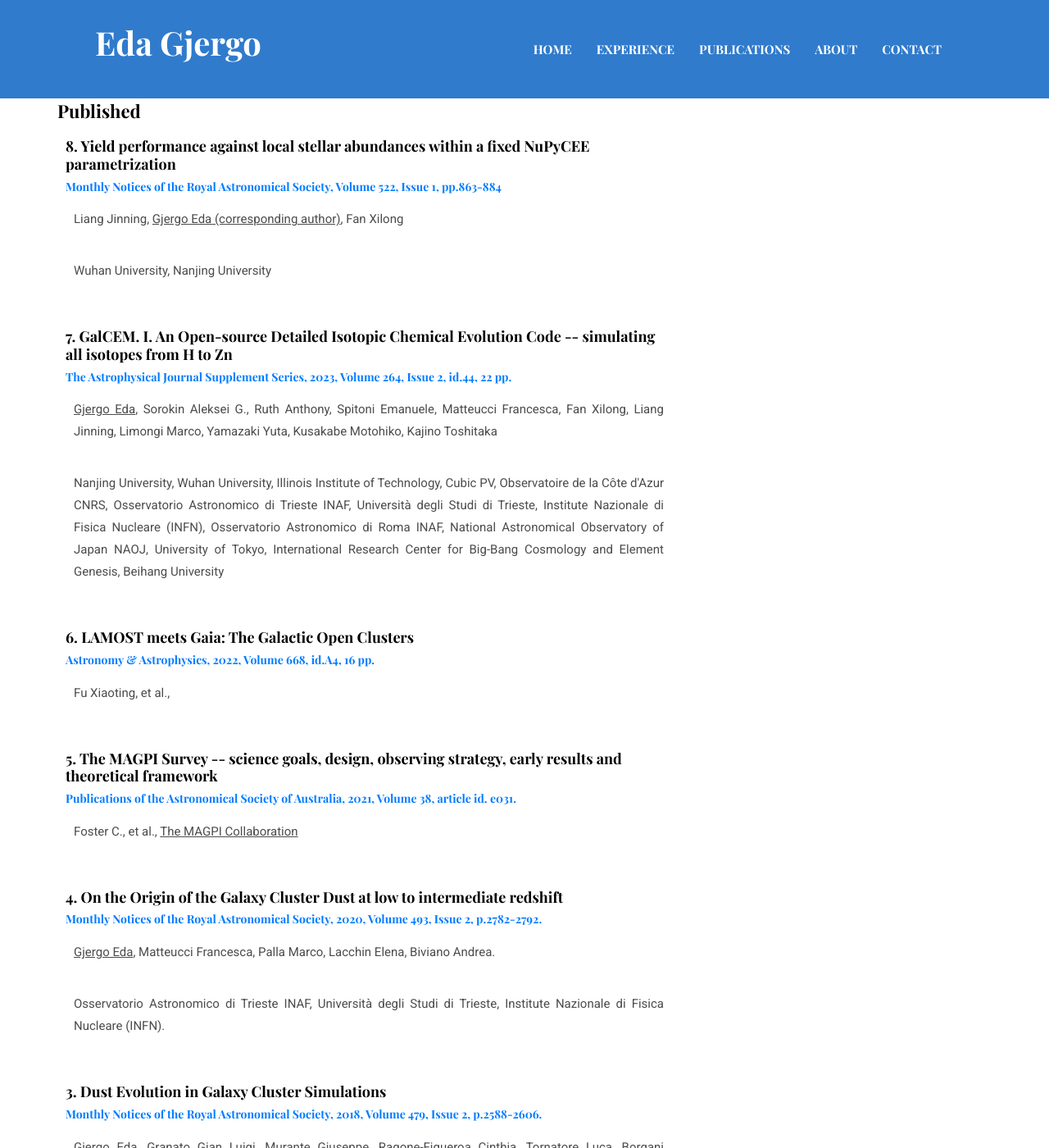
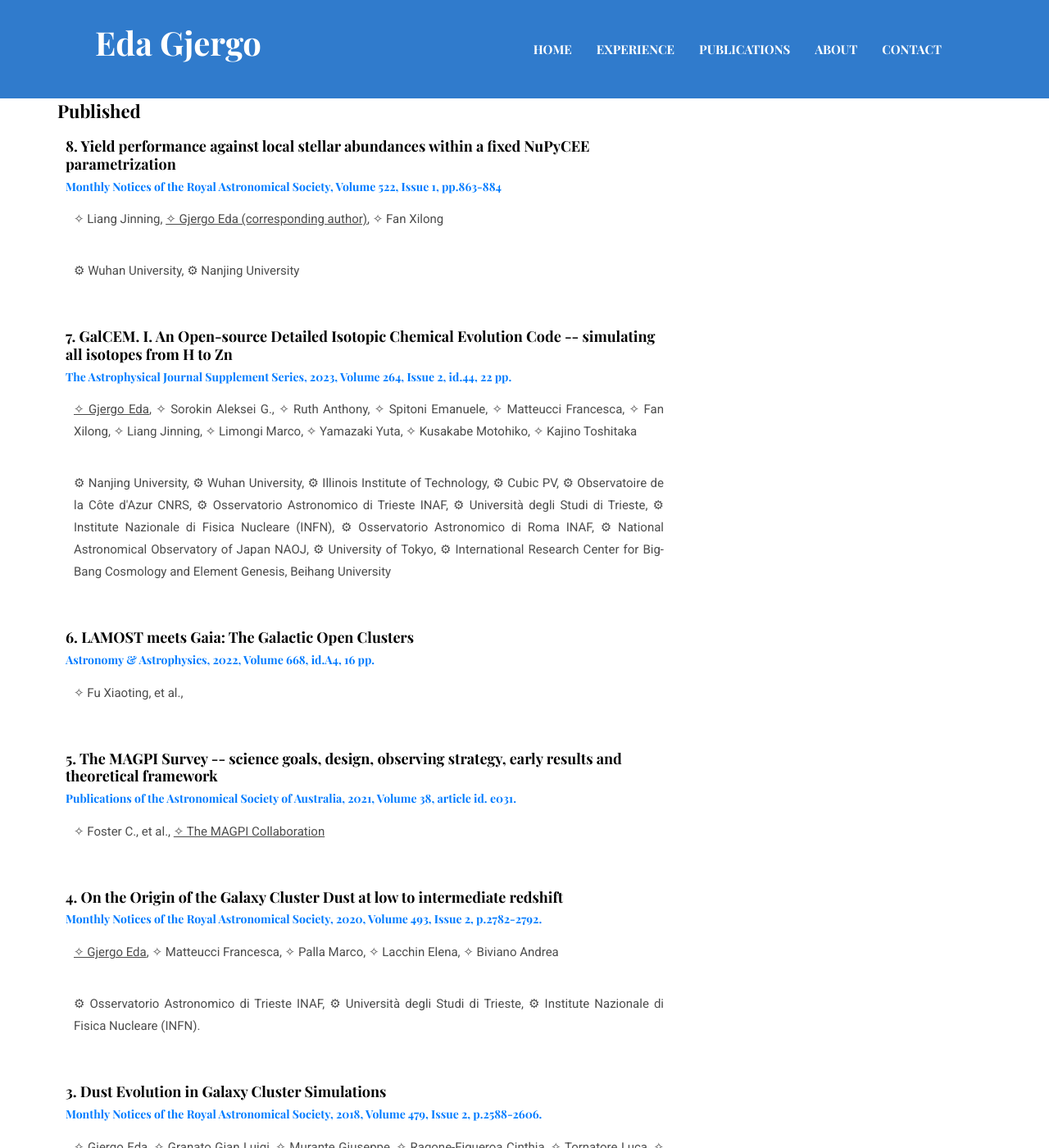
Before and after one commit to egjergo/egjergo.github.io, a Jekyll site: the page built from _pages/publications.md, in a window 1280 px wide and 1400 px high, scrolled down 576 px. Shown: the whole window at 82% size. Built offline with Jekyll 4.4.1, drawn with Linux system fonts in a browser that asks for light colours; part of the change alters nothing that is shown; some of the changed text lies outside the part shown; grey boxes are pictures that could not be loaded.

Commit message:
Update publications.md

```diff
--- a/_pages/publications.md
+++ b/_pages/publications.md
@@ -28,13 +28,13 @@ body {
 /* Left column */
 .leftcolumn {
   float: left;
-  width: 50%;
+  width: 100%;
 }
 
 /* Right column */
 .rightcolumn {
   float: left;
-  width: 50%;
+  width: 0%;
   padding-left: 0px;
 }
 
@@ -115,73 +115,82 @@ class="underline"
       <h5>8. Yield performance against local stellar abundances within a fixed NuPyCEE parametrization</h5>
       <h6><a target="_blank" href="https://ui.adsabs.harvard.edu/abs/2023MNRAS.522..863L/abstract">Monthly Notices of the Royal Astronomical Society, Volume 522, Issue 1, pp.863-884</a></h6>
       <p>
-      Liang Jinning,
-      <u>Gjergo Eda (corresponding author)</u>,
-      Fan Xilong
+      &#10023; Liang Jinning,
+      <u>&#10023; Gjergo Eda (corresponding author)</u>,
+      &#10023; Fan Xilong
       </p>
       <p>
-      Wuhan University, Nanjing University
+      &#9881; Wuhan University, &#9881; Nanjing University
       </p>
     </div>
     <div class="card">
       <h5>7. GalCEM. I. An Open-source Detailed Isotopic Chemical Evolution Code -- simulating all isotopes from H to Zn</h5>
       <h6><a target="_blank" href="https://ui.adsabs.harvard.edu/abs/2023ApJS..264...44G/abstract">The Astrophysical Journal Supplement Series, 2023, Volume 264, Issue 2, id.44, 22 pp.</a></h6>
       <p>
-      <u>Gjergo Eda</u>,
-      Sorokin Aleksei G., Ruth Anthony, Spitoni Emanuele, Matteucci Francesca, Fan Xilong, Liang Jinning, Limongi Marco, Yamazaki Yuta, Kusakabe Motohiko, Kajino Toshitaka
+      <u>&#10023; Gjergo Eda</u>,
+      &#10023; Sorokin Aleksei G.,
+      &#10023; Ruth Anthony,
+      &#10023; Spitoni Emanuele,
+      &#10023; Matteucci Francesca,
+      &#10023; Fan Xilong,
+      &#10023; Liang Jinning,
+      &#10023; Limongi Marco,
+      &#10023; Yamazaki Yuta,
+      &#10023; Kusakabe Motohiko,
+      &#10023; Kajino Toshitaka
       </p>
       <p>
-      Nanjing University, Wuhan University, Illinois Institute of Technology, Cubic PV, Observatoire de la Côte d'Azur CNRS, Osservatorio Astronomico di Trieste INAF, Università degli Studi di Trieste, Institute Nazionale di Fisica Nucleare (INFN), Osservatorio Astronomico di Roma INAF, National Astronomical Observatory of Japan NAOJ, University of Tokyo, International Research Center for Big-Bang Cosmology and Element Genesis, Beihang University
+      &#9881; Nanjing University, &#9881; Wuhan University, &#9881; Illinois Institute of Technology, &#9881; Cubic PV, &#9881; Observatoire de la Côte d'Azur CNRS, &#9881; Osservatorio Astronomico di Trieste INAF, &#9881; Università degli Studi di Trieste, &#9881; Institute Nazionale di Fisica Nucleare (INFN), &#9881; Osservatorio Astronomico di Roma INAF, &#9881; National Astronomical Observatory of Japan NAOJ, &#9881; University of Tokyo, &#9881; International Research Center for Big-Bang Cosmology and Element Genesis, Beihang University
       </p>
     </div>
     <div class="card">
       <h5>6. LAMOST meets Gaia: The Galactic Open Clusters</h5>
       <h6><a target="_blank" href="https://ui.adsabs.harvard.edu/abs/2022A%26A...668A...4F/abstract">Astronomy & Astrophysics, 2022, Volume 668, id.A4, 16 pp.</a></h6>
       <p>
-      Fu Xiaoting, et al.,
+      &#10023; Fu Xiaoting, et al.,
       </p>
     </div>
     <div class="card">
       <h5>5. The MAGPI Survey -- science goals, design, observing strategy, early results and theoretical framework</h5>
       <h6><a target="_blank" href="https://ui.adsabs.harvard.edu/abs/2021PASA...38...31F/abstract">Publications of the Astronomical Society of Australia, 2021, Volume 38, article id. e031.</a></h6>
       <p>
-      Foster C., et al., <u>The MAGPI Collaboration</u>
+      &#10023; Foster C., et al., <u>&#10023; The MAGPI Collaboration</u>
       </p>
     </div>
     <div class="card">
       <h5>4. On the Origin of the Galaxy Cluster Dust at low to intermediate redshift</h5>
       <h6><a target="_blank" href="https://ui.adsabs.harvard.edu/abs/2020MNRAS.493.2782G/abstract">Monthly Notices of the Royal Astronomical Society, 2020, Volume 493, Issue 2, p.2782-2792.</a></h6>
       <p>
-      <u>Gjergo Eda</u>,
-      Matteucci Francesca, Palla Marco, Lacchin Elena, Biviano Andrea.
+      <u>&#10023; Gjergo Eda</u>,
+      &#10023; Matteucci Francesca, &#10023; Palla Marco, &#10023; Lacchin Elena, &#10023; Biviano Andrea
       </p>
       <p>
-      Osservatorio Astronomico di Trieste INAF, Università degli Studi di Trieste, Institute Nazionale di Fisica Nucleare (INFN).
+      &#9881; Osservatorio Astronomico di Trieste INAF, &#9881; Università degli Studi di Trieste, &#9881; Institute Nazionale di Fisica Nucleare (INFN).
       </p>
     </div>
       <div class="card">
       <h5>3. Dust Evolution in Galaxy Cluster Simulations</h5>
       <h6><a target="_blank" href="https://ui.adsabs.harvard.edu/abs/2018MNRAS.479.2588G/abstract">Monthly Notices of the Royal Astronomical Society, 2018, Volume 479, Issue 2, p.2588-2606.</a></h6>
       <p>
-      <u>Gjergo Eda</u>,
-      Granato Gian Luigi, Murante Giuseppe, Ragone-Figueroa Cinthia, Tornatore Luca, Borgani Stefano.
+      <u>&#10023; Gjergo Eda</u>,
+      &#10023; Granato Gian Luigi, &#10023; Murante Giuseppe, &#10023; Ragone-Figueroa Cinthia, &#10023; Tornatore Luca, &#10023; Borgani Stefano.
       </p>
       <p>
-      Osservatorio Astronomico di Trieste INAF, Universita di Trieste, Instituto de Astronomia Teorica y Experimental (IATE), Consejo Nacional de Investigaciones Cientificas y Tecnicas de la Republica Argentina (CONICET), Observatorio Astronomico, Universidad Nacional de Cordoba.
+      &#9881; Osservatorio Astronomico di Trieste INAF, &#9881; Universita di Trieste, &#9881; Instituto de Astronomia Teorica y Experimental (IATE), &#9881; Consejo Nacional de Investigaciones Cientificas y Tecnicas de la Republica Argentina (CONICET), &#9881; Observatorio Astronomico, &#9881; Universidad Nacional de Cordoba.
       </p>
     </div>
       <div class="card">
       <h5>2. Analytic photometric redshift estimator for Type Ia supernovae from the Large Synoptic Survey Telescope</h5>
       <h6><a target="_blank" href="https://ui.adsabs.harvard.edu/abs/2015MNRAS.451.1955W/abstract">Monthly Notices of the Royal Astronomical Society, 2015, Volume 451, Issue 2, p.1955-1963.</a></h6>
       <p>
-      Wang Yun,
-      <u>Gjergo Eda</u>,
-      Kuhlmann Stephen
+      &#10023; Wang Yun,
+      <u>&#10023; Gjergo Eda</u>,
+      &#10023; Kuhlmann Stephen
       </p>
       <p>
-      California Institute of Technology,
-      Argonne National Laboratory,
-      University of Oklahoma
+      &#9881; California Institute of Technology,
+      &#9881; Argonne National Laboratory,
+      &#9881; University of Oklahoma
       </p>
     </div>
     <div class="card">
@@ -198,13 +207,13 @@ class="underline"
       &#10023; Spinka Harold.
       </p>
       <p>
-      Argonne National Laboratory,
-      Illinois Institute of Technology,
-      Loyola University Chicago.
+      &#9881; Argonne National Laboratory,
+      &#9881; Illinois Institute of Technology,
+      &#9881; Loyola University Chicago.
       </p>
     </div>
   </div>
-  <div class="rightcolumn">
+<!--  <div class="rightcolumn">
   <h4>Proceedings & Conferences</h4>
     <div class="card">
       <h5>Title</h5>
@@ -217,19 +226,8 @@ class="underline"
       Affiliations
       </p>
     </div>
-    <!--<div class="card">
-      <h5>Title</h5>
-      <h6><a target="_blank" href="#">bib</a></h6>
-      <p>
-      <u>Gjergo Eda</u>,
-      et al.
-      </p>
-      <p>
-      Affiliations
-      </p>
-    </div>-->
   </div>
-</div>
+</div>-->
 
 </body>
 </html>
```
